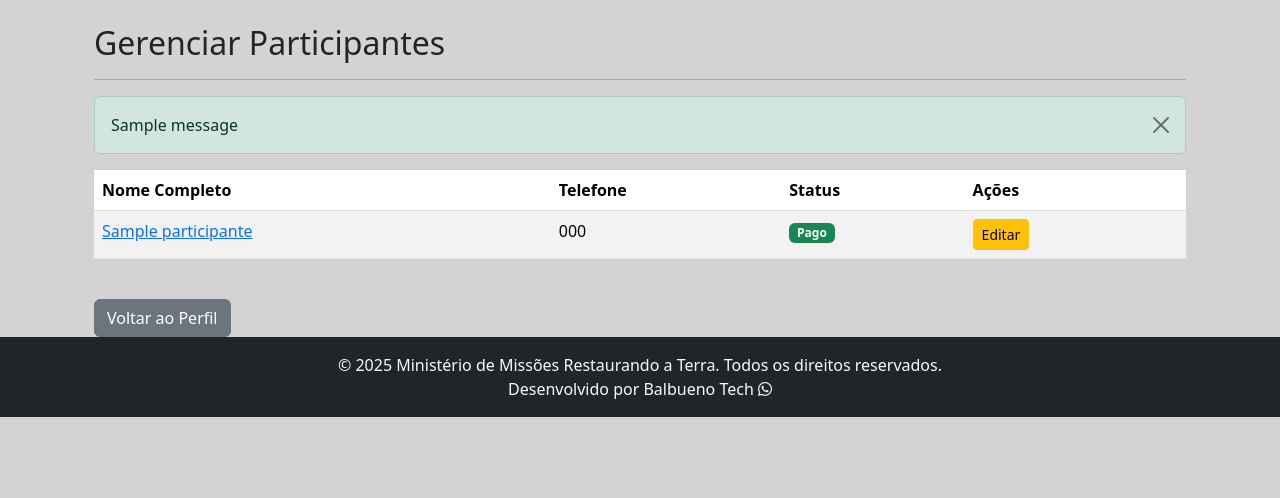
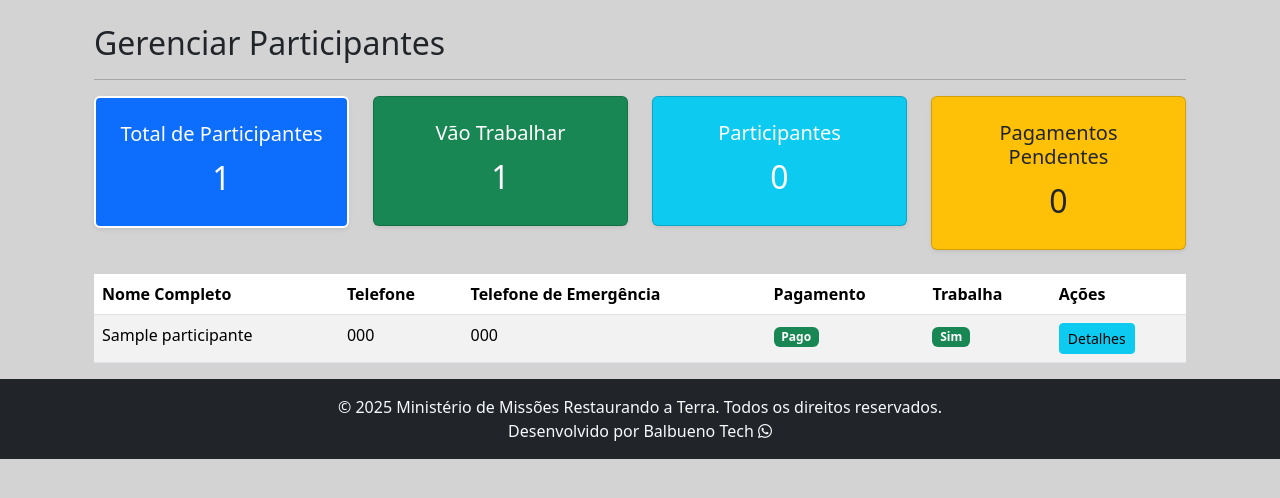
Before and after one commit to Edivan-Balbueno/Igreja-mmrt, a Django app: page /encontro-com-deus/gerenciar_participantes/ in a window 1280 px wide. Shown: the part 66-564 px from the top of the page. Run offline with Django 4.2, Linux system fonts and the light colour scheme; a user stored in the database is signed in; tables that the repository leaves empty hold one stand-in row (values such as "Sample post"); one stand-in notice (Sample message) is shown.

Commit message:
alterações na página de gerenciamento dos participante

```diff
--- a/encontro_com_deus/forms.py
+++ b/encontro_com_deus/forms.py
@@ -12,7 +12,8 @@ class ParticipanteForm(forms.ModelForm):
             'nome_lider',
             'nome_amigo_familiar',
             'telefone_amigo_familiar',
-            'expectativas'
+            'expectativas',
+            'trabalho_encontro',
         ]
         widgets = {
             'nome_completo': forms.TextInput(attrs={'placeholder': 'Digite o nome completo'}),
@@ -21,7 +22,9 @@ class ParticipanteForm(forms.ModelForm):
             'nome_amigo_familiar': forms.TextInput(attrs={'placeholder': 'Digite o nome do amigo/familiar (opcional)'}),
             'telefone_amigo_familiar': forms.TextInput(attrs={'placeholder': 'Ex: (99) 99999-9999 (opcional)'}),
             'expectativas': forms.Textarea(attrs={'placeholder': 'Digite suas expectativas para o Encontro (opcional)', 'rows': 4}),
+            'trabalho_encontro': forms.CheckboxInput(attrs={'class': 'form-check-input'}),
         }
+
         labels = {
             'nome_completo': 'Nome completo:',
             'telefone': 'Telefone:',
@@ -29,4 +32,5 @@ class ParticipanteForm(forms.ModelForm):
             'nome_amigo_familiar': 'Nome de um Amigo ou Familiar:',
             'telefone_amigo_familiar': 'Telefone do Amigo ou Familiar:',
             'expectativas': 'O que espera desse Encontro? Expectativas?',
+            'trabalho_encontro': 'Vou trabalhar no Encontro',
         }
--- a/encontro_com_deus/models.py
+++ b/encontro_com_deus/models.py
@@ -11,6 +11,10 @@ class Participante(models.Model):
     expectativas = models.TextField(blank=True, null=True)
     evento_pago = models.BooleanField(default=False) # <-- NOVO CAMPO
     data_cadastro = models.DateTimeField(auto_now_add=True)
+    trabalho_encontro = models.BooleanField(
+        default=False,
+        verbose_name="Vou trabalhar no Encontro"
+    )
 
     def __str__(self):
         return self.nome_completo
--- a/encontro_com_deus/views.py
+++ b/encontro_com_deus/views.py
@@ -11,7 +11,7 @@ def index(request):
     encontro_images = EncontroImage.objects.all().order_by('-uploaded_at')
 
     context = {
-        'titulo': 'Encontro com Deus para Homens',
+        'titulo': '14° Encontro com Deus para Homens',
         'encontro_images': encontro_images, # Passe as imagens para o template
     }
     return render(request, 'encontro_com_deus/index.html', context)
@@ -43,11 +43,33 @@ def detalhes_participante(request, participante_id):
 @login_required
 @permission_required('encontro_com_deus.change_participante', raise_exception=True)
 def gerenciar_participantes(request):
-    participantes = Participante.objects.all().order_by('nome_completo')
+    # Obtém o parâmetro de filtro da URL (por exemplo, '?filtro=pendente')
+    filtro = request.GET.get('filtro')
+
+    # Obter todos os participantes para a contagem, independente do filtro
+    todos_participantes = Participante.objects.all()
+
+    # Define o queryset inicial para a lista a ser exibida
+    participantes_list = todos_participantes.order_by('nome_completo')
+
+    # Aplica o filtro se ele existir na URL
+    if filtro == 'vai_trabalhar':
+        participantes_list = todos_participantes.filter(trabalho_encontro=True).order_by('nome_completo')
+    elif filtro == 'nao_vai_trabalhar':
+        participantes_list = todos_participantes.filter(trabalho_encontro=False).order_by('nome_completo')
+    elif filtro == 'pagamentos_pendentes':
+        participantes_list = todos_participantes.filter(evento_pago=False).order_by('nome_completo')
+
     context = {
         'titulo': 'Gerenciar Participantes',
-        'participantes': participantes,
+        'participantes': participantes_list,
+        'total_participantes': todos_participantes.count(),
+        'vai_trabalhar': todos_participantes.filter(trabalho_encontro=True).count(),
+        'nao_vai_trabalhar': todos_participantes.filter(trabalho_encontro=False).count(),
+        'pagamentos_pendentes': todos_participantes.filter(evento_pago=False).count(),
+        'filtro_ativo': filtro,  # Adiciona o filtro ativo ao contexto
     }
+
     return render(request, 'encontro_com_deus/gerenciar_participantes.html', context)
 
 
--- a/templates/encontro_com_deus/gerenciar_participantes.html
+++ b/templates/encontro_com_deus/gerenciar_participantes.html
@@ -10,31 +10,59 @@
         <h2>{{ titulo }}</h2>
         <hr>
 
-    {% if messages %}
-        {% for message in messages %}
-            <div class="alert alert-{{ message.tags }} alert-dismissible fade show" role="alert">
-                {{ message }}
-                <button type="button" class="btn-close" data-bs-dismiss="alert" aria-label="Fechar"></button>
+        <div class="row mb-4 text-center">
+            <div class="col-md-3">
+                <a href="{% url 'gerenciar_participantes' %}" class="card bg-primary text-white shadow-sm p-2 text-decoration-none {% if not filtro_ativo %}border border-white border-2{% endif %}">
+                    <div class="card-body">
+                        <h5 class="card-title">Total de Participantes</h5>
+                        <p class="card-text fs-2">{{ total_participantes }}</p>
                     </div>
-        {% endfor %}
-    {% endif %}
+                </a>
+            </div>
+            <div class="col-md-3">
+                <a href="{% url 'gerenciar_participantes' %}?filtro=vai_trabalhar" class="card bg-success text-white shadow-sm p-2 text-decoration-none {% if filtro_ativo == 'vai_trabalhar' %}border border-white border-2{% endif %}">
+                    <div class="card-body">
+                        <h5 class="card-title">Vão Trabalhar</h5>
+                        <p class="card-text fs-2">{{ vai_trabalhar }}</p>
+                    </div>
+                </a>
+            </div>
+            <div class="col-md-3">
+                <a href="{% url 'gerenciar_participantes' %}?filtro=nao_vai_trabalhar" class="card bg-info text-white shadow-sm p-2 text-decoration-none {% if filtro_ativo == 'nao_vai_trabalhar' %}border border-white border-2{% endif %}">
+                    <div class="card-body">
+                        <h5 class="card-title">Participantes</h5> <p class="card-text fs-2">{{ nao_vai_trabalhar }}</p>
+                    </div>
+                </a>
+            </div>
+            <div class="col-md-3">
+                <a href="{% url 'gerenciar_participantes' %}?filtro=pagamentos_pendentes" class="card bg-warning text-dark shadow-sm p-2 text-decoration-none {% if filtro_ativo == 'pagamentos_pendentes' %}border border-white border-2{% endif %}">
+                    <div class="card-body">
+                        <h5 class="card-title">Pagamentos Pendentes</h5>
+                        <p class="card-text fs-2">{{ pagamentos_pendentes }}</p>
+                    </div>
+                </a>
+            </div>
+        </div>
 
+        <div class="table-responsive">
             {% if participantes %}
-        <div class="table-responsive">
                 <table class="table table-striped table-hover">
                     <thead>
                         <tr>
                             <th>Nome Completo</th>
                             <th>Telefone</th>
-                        <th>Status</th>
+                            <th>Telefone de Emergência</th>
+                            <th>Pagamento</th>
+                            <th>Trabalha</th>
                             <th>Ações</th>
                         </tr>
                     </thead>
                     <tbody>
                         {% for participante in participantes %}
                             <tr>
-                            <td><a href="{% url 'detalhes_participante' participante.id %}">{{ participante.nome_completo }}</a></td>
+                                <td>{{ participante.nome_completo }}</td>
                                 <td>{{ participante.telefone }}</td>
+                                <td>{{ participante.telefone_amigo_familiar }}</td>
                                 <td>
                                     {% if participante.evento_pago %}
                                         <span class="badge bg-success">Pago</span>
@@ -43,22 +71,24 @@
                                     {% endif %}
                                 </td>
                                 <td>
-                                <a href="{% url 'editar_participante' participante.id %}" class="btn btn-warning btn-sm me-2">Editar</a>
-                                {% if not participante.evento_pago %}
-                                    <a href="{% url 'confirmar_pagamento' participante.id %}" class="btn btn-success btn-sm">Confirmar Pagamento</a>
+                                    {% if participante.trabalho_encontro %}
+                                        <span class="badge bg-success">Sim</span>
+                                    {% else %}
+                                        <span class="badge bg-info text-dark">Não</span>
                                     {% endif %}
+                                </td>
+                                <td>
+                                    <a href="{% url 'detalhes_participante' participante.pk %}" class="btn btn-info btn-sm">Detalhes</a>
                                 </td>
                             </tr>
                         {% endfor %}
                     </tbody>
                 </table>
+            {% else %}
+                <div class="alert alert-info" role="alert">
+                    Nenhum participante encontrado com este filtro.
                 </div>
-    {% else %}
-        <p>Nenhum participante encontrado.</p>
             {% endif %}
-
-    <div class="mt-4">
-        <a href="{% url 'perfil' %}" class="btn btn-secondary">Voltar ao Perfil</a>
         </div>
     </div>
 {% endblock %}
--- a/templates/encontro_com_deus/index.html
+++ b/templates/encontro_com_deus/index.html
@@ -25,7 +25,6 @@
                         <img src="{{ image.image.url }}" class="card-img-top" alt="{{ image.caption }}">
                         <div class="card-body">
                             <p class="card-text">{{ image.caption }}</p>
-                            <a href="{% url 'delete_image' image.id %}" class="btn btn-danger btn-sm">Excluir</a>
                         </div>
                     </div>
                 </div>
--- a/webapp/settings.py
+++ b/webapp/settings.py
@@ -1,4 +1,3 @@
-
 from pathlib import Path
 import os
 from dotenv import load_dotenv
```
Also changed, not shown: templates/encontro_com_deus/cadastro_participante.html (+7 -2 lines), encontro_com_deus/migrations/0004_participante_trabalho_encontro.py (added), 1 other file. Lines whose indentation alone changed are shown as unchanged.
